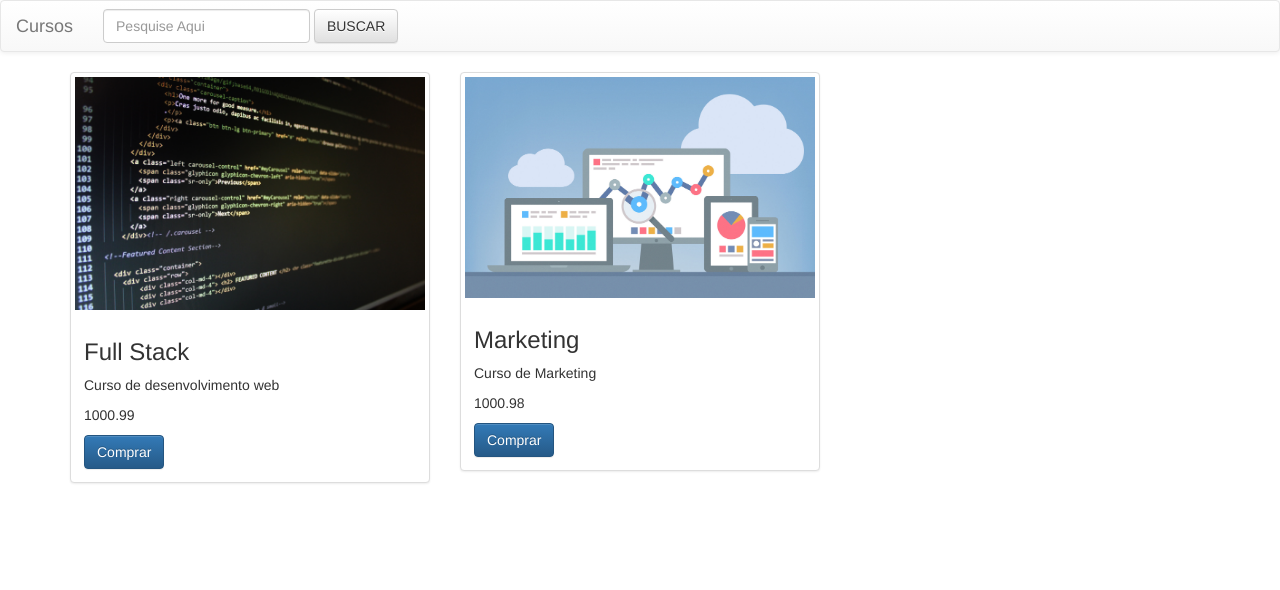
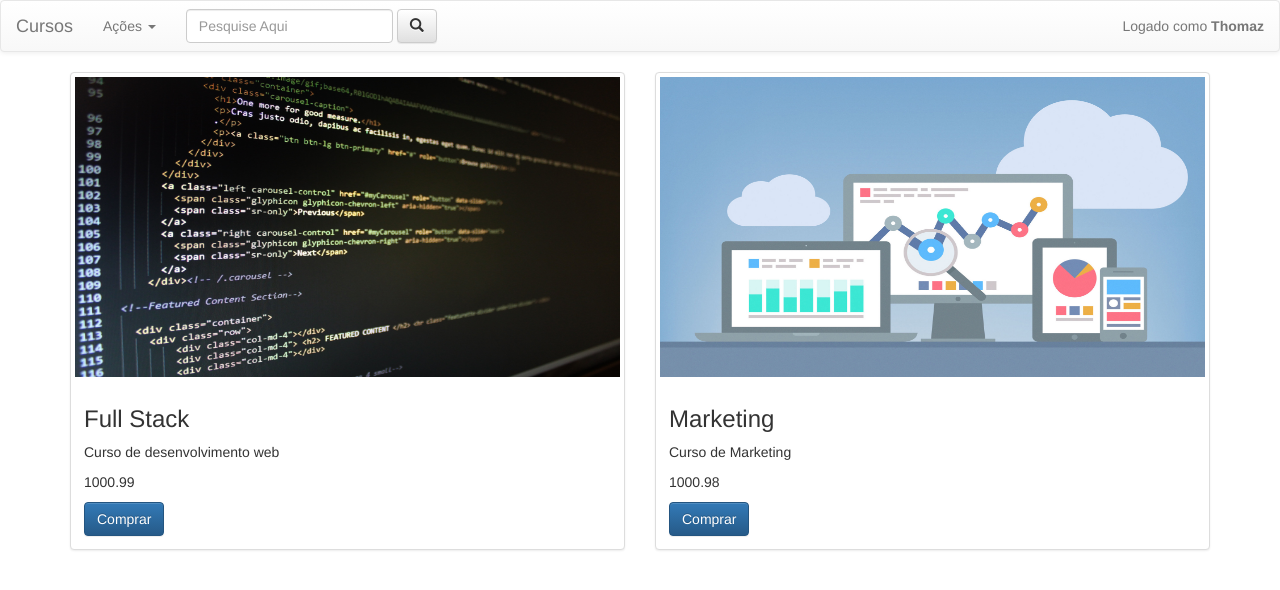
Before and after one commit to giselireuwsaat/Projeto-Cursos, a PHP site: page / in a window 1280 px wide. Shown: the top 590 px of the page. Run offline with PHP 8.4, Linux system fonts and the light colour scheme.

Commit message:
Adicionado funcionalidades de admin no menu

```diff
--- a/assets/css/style.css
+++ b/assets/css/style.css
@@ -0,0 +1,5 @@
+.thumbnail a>img,
+.thumbnail>img {
+    height: 300px;
+    width: 600px;
+}
--- a/index.php
+++ b/index.php
@@ -8,6 +8,14 @@ $nomeCurso2 = "Marketing";
 $descricaoCurso2 = "Curso de Marketing";
 $valorCurso2 = 1000.98;
 $imagemCurso2 = "marketing.jpg";
+
+$usuario = [
+  "Nome" => "Thomaz",
+  "Email" => "teste@teste.com",
+  "Senha" => "123456",
+  "NivelAcesso" => mt_rand(0,1)
+
+];
 
 ?>
 
@@ -26,7 +34,7 @@ $imagemCurso2 = "marketing.jpg";
 <link rel="stylesheet" href="https://maxcdn.bootstrapcdn.com/bootstrap/3.3.7/css/bootstrap-theme.min.css" integrity="sha384-rHyoN1iRsVXV4nD0JutlnGaslCJuC7uwjduW9SVrLvRYooPp2bWYgmgJQIXwl/Sp" crossorigin="anonymous">
 
 <!-- Latest compiled and minified JavaScript -->
-<script src="https://maxcdn.bootstrapcdn.com/bootstrap/3.3.7/js/bootstrap.min.js" integrity="sha384-Tc5IQib027qvyjSMfHjOMaLkfuWVxZxUPnCJA7l2mCWNIpG9mGCD8wGNIcPD7Txa" crossorigin="anonymous"></script>
+<link rel="stylesheet" href="assets/css/style.css">
 </head>
 <body>
     <nav class="navbar navbar-default">
@@ -36,19 +44,46 @@ $imagemCurso2 = "marketing.jpg";
            <span>Cursos</span>
         </a>
         </div>
+
+      <div class="collapse navbar-collapse" id="bs-example-navbar-collapse-1">
+        <?php if ($usuario ["NivelAcesso"]==1) : ?>
+              <ul class="nav navbar-nav">
+                <li class="dropdown">
+                  <a href="#" class="dropdown-toggle" data-toggle="dropdown" role="button" aria-haspopup="true" aria-expanded="false">Ações <span class="caret"></span></a>
+                  <ul class="dropdown-menu">
+                    <li><a href="#">Adicionar Produto</a></li>
+                    <li><a href="#">Editar Produto</a></li>
+                  </ul>
+                </li>
+              </ul>
+
+
+
+        <?php endif;?>
+
+
     <form class="navbar-form navbar-left" role="search">
   <div class="form-group">
     <input type="text" class="form-control" placeholder="Pesquise Aqui">
   </div>
-  <button type="submit" class="btn btn-default">BUSCAR</button>
-</form>
+  <button type="submit" class="btn btn-default"><span class="glyphicon glyphicon-search" aria-hidden="true"></span></button>
+  </form>
+  <p class="navbar-text navbar-right">
+  Logado como
+  <strong>
+  <a href="#" class="navbar-link"> <?php echo $usuario ["Nome"];?> </a>
+  </strong>
+  </p>
+
+
+</div>
     </div>
     </nav>
 
 <div class="container">
 <div class="row">
 
-  <div class="col-sm-6 col-md-4">
+  <div class="col-sm-6 col-md-6">
     <div class="thumbnail">
       <img src="<?php  echo "assets/img/$imagemCurso1"; ?>" alt="<?php  echo  "Foto Curso $nomeCurso1"; ?>">
       <div class="caption">
@@ -59,7 +94,7 @@ $imagemCurso2 = "marketing.jpg";
       </div>
     </div>
   </div>
-  <div class="col-sm-6 col-md-4">
+  <div class="col-sm-6 col-md-6">
     <div class="thumbnail">
       <img src="<?php  echo "assets/img/$imagemCurso2"; ?>" alt="<?php  echo  "Foto Curso $nomeCurso2"; ?>">
       <div class="caption">
@@ -73,6 +108,8 @@ $imagemCurso2 = "marketing.jpg";
 </div>
 </div>
 
+ <script src="https://cdnjs.cloudflare.com/ajax/libs/jquery/3.3.1/jquery.min.js"></script>
+<script src="https://maxcdn.bootstrapcdn.com/bootstrap/3.3.7/js/bootstrap.min.js" integrity="sha384-Tc5IQib027qvyjSMfHjOMaLkfuWVxZxUPnCJA7l2mCWNIpG9mGCD8wGNIcPD7Txa" crossorigin="anonymous"></script>
 
 
 </body>
```
